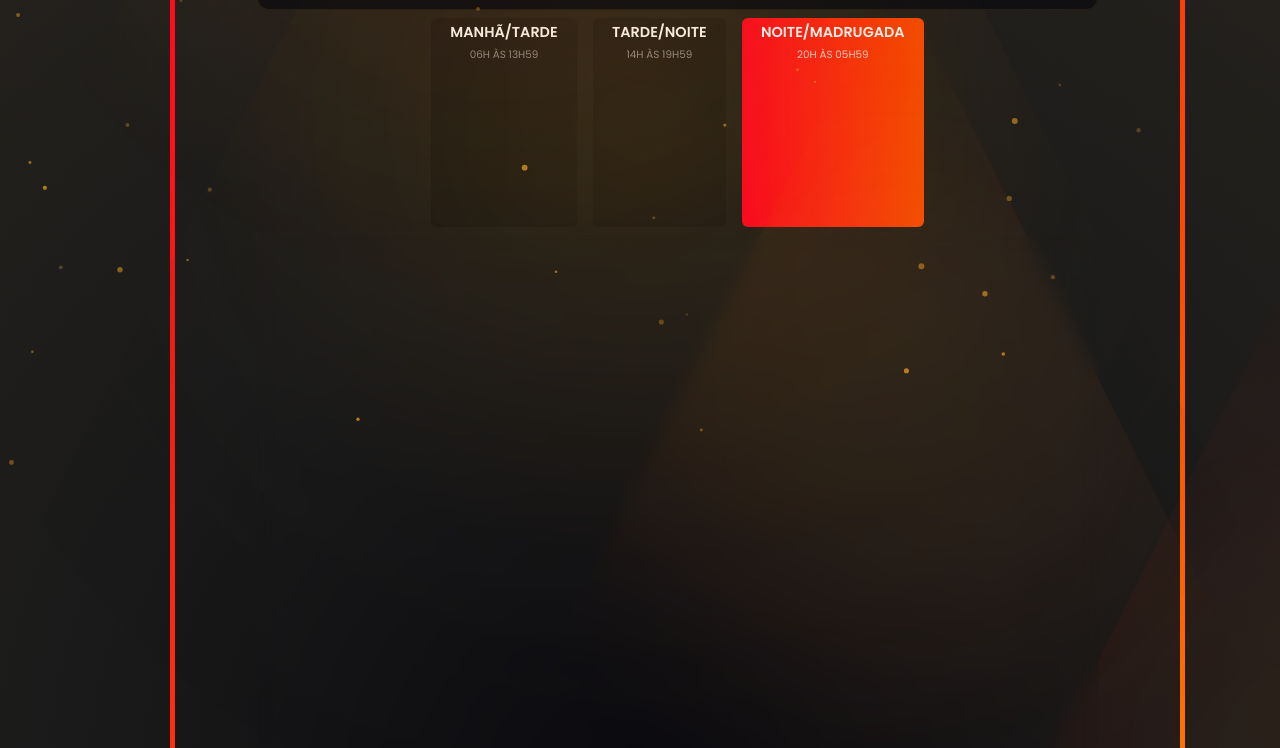
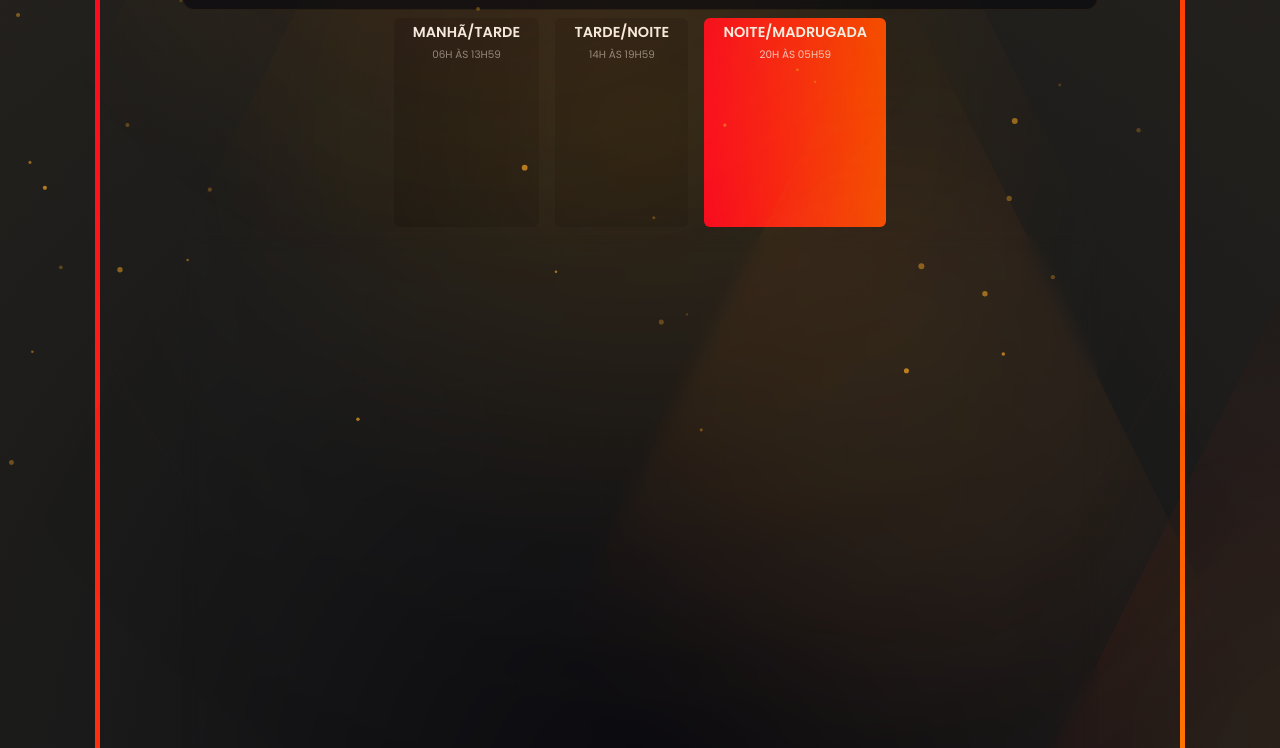
Before and after one commit to matteustirado/Tabela-Dedalos-New, a plain HTML site: page tabela-bh.html in a window 1280 px wide. Shown: the part 277-1025 px from the top of the page. Drawn offline with Linux system fonts and the light colour scheme; files whose address does not match are found by name.

```diff
--- a/css/pricing.css
+++ b/css/pricing.css
@@ -25,7 +25,6 @@
 
 .borda{
     margin: 95px;
-    margin-left: 170px;
     padding: 50px;
     border: 5px solid;
     border-image: linear-gradient(135deg, #ff0022, #ff4d00, #ffcc00) 1;
```
